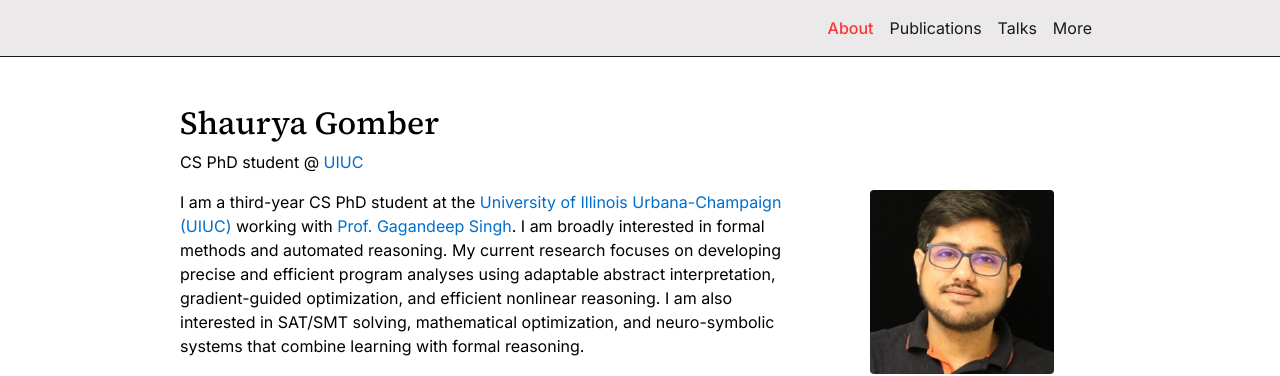
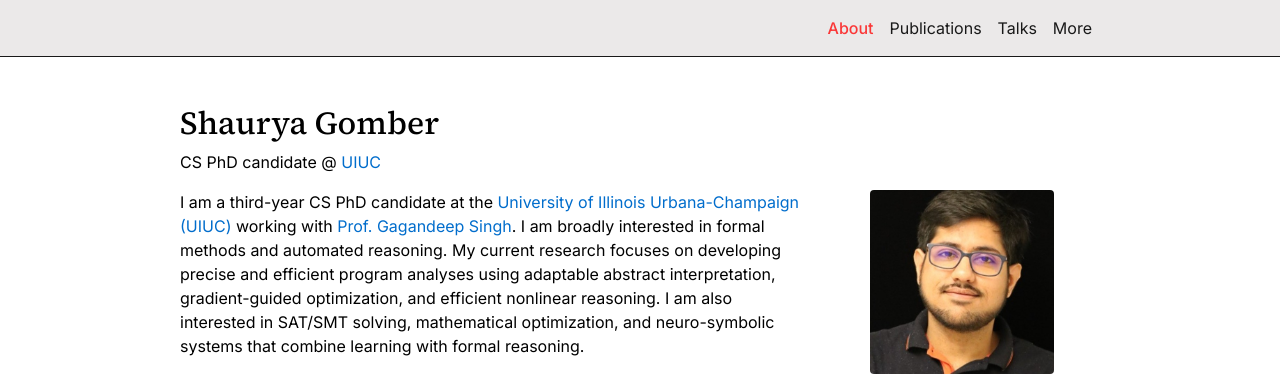
Before and after one commit to sgomber/sgomber.github.io, a Jekyll site: the page built from _pages/about.md, in a window 1280 px wide and 900 px high. Shown: the top 376 px of the window. Built offline with Jekyll 4.4.1, drawn with Linux system fonts in a browser that asks for light colours; comment, search, counter and statistics services are not loaded; a style sheet for code colours, icons or effects is not loaded.

Commit message:
feat: add fm seminar organization and minor bio change to candidate

```diff
--- a/_data/services.yml
+++ b/_data/services.yml
@@ -8,6 +8,11 @@
   type: Review Committee
   link: https://verify-agents-workshop.github.io/
 
+- date: 2026-08-16
+  name: "UIUC PL/FM/SE Seminar (Fall'26)"
+  type: Organizer
+  link: https://plfmse-seminar-uiuc.github.io/
+
 - date: 2025-01-16
   name: "PLDI'25"
   type: Artifact Evaluation Committee
--- a/_pages/about.md
+++ b/_pages/about.md
@@ -2,7 +2,7 @@
 layout: about
 title: About
 permalink: /
-subtitle: CS PhD student @ <a href="https://cs.illinois.edu/">UIUC</a>
+subtitle: CS PhD candidate @ <a href="https://cs.illinois.edu/">UIUC</a>
 
 profile:
   align: right
@@ -14,8 +14,7 @@
 social: false  # includes social icons at the bottom of the page
 ---
 
-I am a third-year CS PhD student at the [University of Illinois Urbana-Champaign (UIUC)](https://siebelschool.illinois.edu/)
-working with  [Prof. Gagandeep Singh](https://ggndpsngh.github.io/).
+I am a third-year CS PhD candidate at the [University of Illinois Urbana-Champaign (UIUC)](https://siebelschool.illinois.edu/) working with  [Prof. Gagandeep Singh](https://ggndpsngh.github.io/).
 I am broadly interested in formal methods and automated reasoning. My current research focuses on
 developing precise and efficient program analyses using adaptable abstract interpretation,
 gradient-guided optimization, and efficient nonlinear reasoning. I am also interested in SAT/SMT
```
